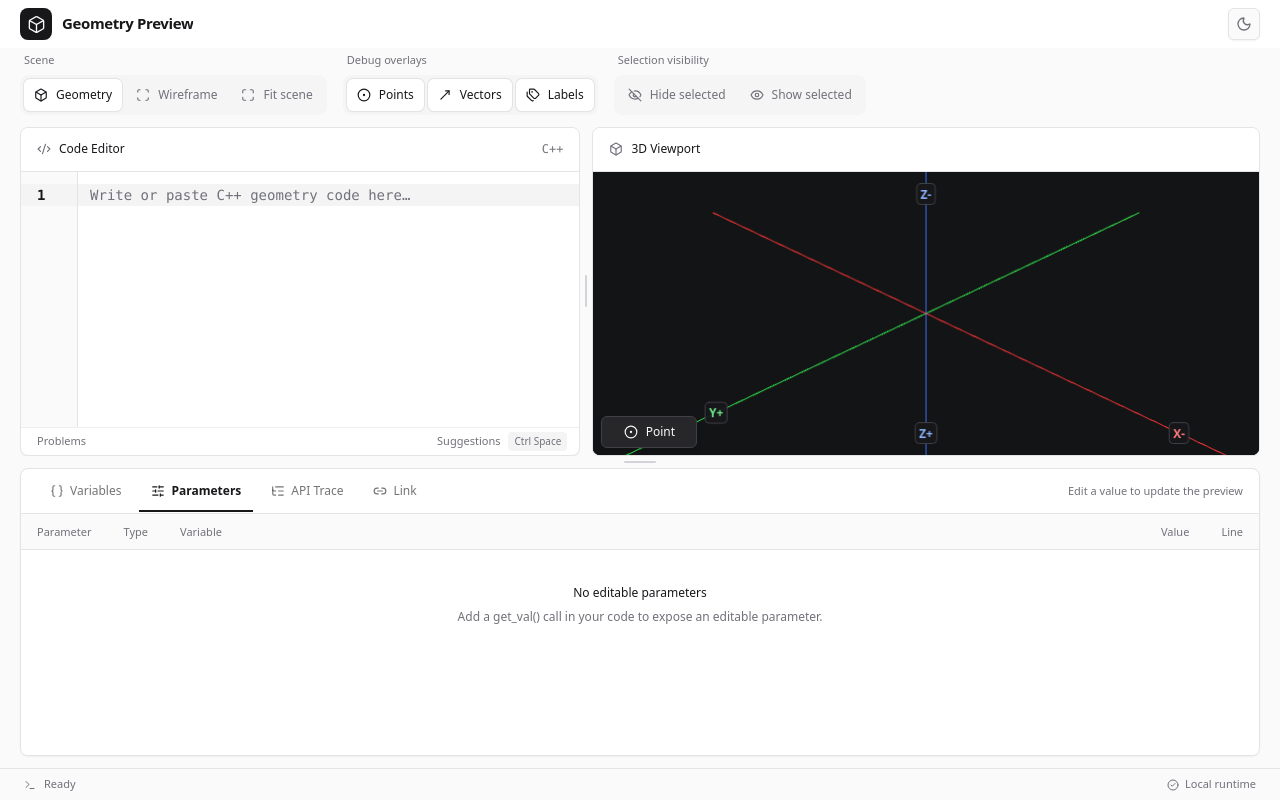
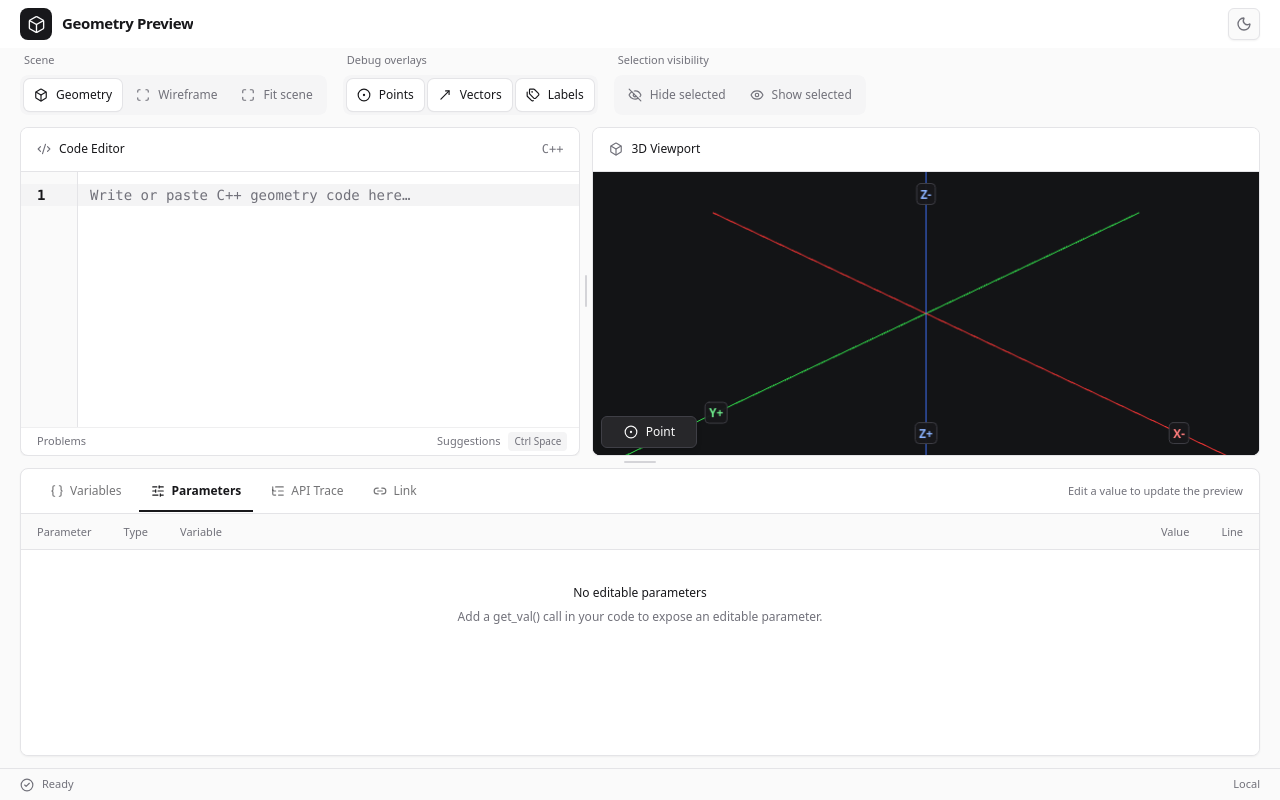
Before and after one commit to PhanVonHohenzollern/3d, a React (Vite) app: page / in a window 1280 px wide. Built offline with nearby package versions, Linux system fonts and the light colour scheme.

Commit message:
Clarify preview status severity and theme focus states

```diff
--- a/src/components/StatusBar.tsx
+++ b/src/components/StatusBar.tsx
@@ -1,19 +1,45 @@
-import { CircleCheck, Terminal } from 'lucide-react';
-import type { StatusBarModel } from '../hooks/mainWindow/StatusBarModel';
+import { CircleAlert, CircleCheck, TriangleAlert } from 'lucide-react';
 import { useStatusBar } from '../hooks/useStatusBar';
+import type { StatusBarProps } from '../types/statusBar';
+import { cn } from '../utils/cn';
+import { Tooltip, TooltipContent, TooltipProvider, TooltipTrigger } from './ui/tooltip';
 
-export function StatusBar({ model }: { model: StatusBarModel }) {
-  const message = useStatusBar(model);
+const presentation = {
+  info: { icon: CircleCheck, label: 'Status', style: 'text-muted-foreground' },
+  warning: { icon: TriangleAlert, label: 'Warning', style: 'border-warning/30 bg-warning/5 text-warning' },
+  error: { icon: CircleAlert, label: 'Error', style: 'border-destructive/30 bg-destructive/5 text-destructive' },
+};
+
+export function StatusBar({ model }: StatusBarProps) {
+  const { message, tone } = useStatusBar(model);
+  const { icon: Icon, label, style } = presentation[tone];
 
   return (
-    <footer className="flex h-8 shrink-0 items-center gap-2 border-t border-line px-4 text-[11px] text-muted-foreground sm:px-6">
-      <Terminal className="size-3 shrink-0" aria-hidden />
-      <span role="status" className="min-w-0 flex-1 truncate">
-        {message || 'Ready'}
-      </span>
-      <span className="hidden items-center gap-1.5 sm:flex">
-        <CircleCheck className="size-3" aria-hidden /> Local runtime
-      </span>
+    <footer className={cn('flex h-8 shrink-0 items-center gap-2 border-t border-line px-2 text-[11px] sm:px-5', style)}>
+      <Icon className="size-3.5 shrink-0" aria-hidden />
+      <TooltipProvider delayDuration={300}>
+        <Tooltip>
+          <TooltipTrigger asChild>
+            <span
+              role="status"
+              tabIndex={0}
+              className="min-w-0 flex-1 truncate rounded-sm outline-none focus-visible:ring-2 focus-visible:ring-ring"
+            >
+              <span className="sr-only">{label}: </span>
+              {message}
+            </span>
+          </TooltipTrigger>
+          <TooltipContent
+            side="top"
+            align="start"
+            sideOffset={8}
+            className="max-w-[min(560px,calc(100vw-24px))] text-left leading-relaxed wrap-anywhere whitespace-pre-wrap"
+          >
+            {message}
+          </TooltipContent>
+        </Tooltip>
+      </TooltipProvider>
+      <span className="hidden shrink-0 text-muted-foreground sm:inline">Local</span>
     </footer>
   );
 }
--- a/src/hooks/mainWindow/MainWindow.ts
+++ b/src/hooks/mainWindow/MainWindow.ts
@@ -380,7 +380,7 @@ export class MainWindow extends Observable {
     try {
       result = this.m_runtime.executeUpToLine(source, line);
     } catch (e) {
-      this.statusBar().showMessage(`Line ${line}: preview stopped: ${what(e)}`, 4000);
+      this.statusBar().showMessage(`Line ${line}: preview stopped: ${what(e)}`, 4000, 'error');
 
       return;
     }
@@ -406,10 +406,10 @@ export class MainWindow extends Observable {
       let message = `Line ${line} | ${this.m_geometryScene.meshes.length} live mesh(es) | ${result.apiCalls.length} API call(s)`;
       if (this.m_geometryScene.warnings.length)
         message += ` | geometry warning: ${this.m_geometryScene.warnings[this.m_geometryScene.warnings.length - 1]}`;
-      this.statusBar().showMessage(message, 2600);
+      this.statusBar().showMessage(message, 2600, this.m_geometryScene.warnings.length ? 'warning' : 'info');
     } else {
       const d = result.diagnostics[result.diagnostics.length - 1];
-      this.statusBar().showMessage(`Line ${d.line}: ${d.message}`, 4000);
+      this.statusBar().showMessage(`Line ${d.line}: ${d.message}`, 4000, 'error');
     }
   }
 
--- a/src/hooks/mainWindow/StatusBarModel.ts
+++ b/src/hooks/mainWindow/StatusBarModel.ts
@@ -1,17 +1,24 @@
+import type { StatusTone } from '../../types/statusBar';
 import { Observable } from '../observable/Observable';
 
 export class StatusBarModel extends Observable {
   #message = '';
+  #tone: StatusTone = 'info';
   #timer: ReturnType<typeof setTimeout> | undefined;
 
   currentMessage(): string {
     return this.#message;
   }
 
-  showMessage(message: string, timeout = 0): void {
+  currentTone(): StatusTone {
+    return this.#tone;
+  }
+
+  showMessage(message: string, timeout = 0, tone: StatusTone = 'info'): void {
     if (this.#timer !== undefined) clearTimeout(this.#timer);
     this.#timer = undefined;
     this.#message = message;
+    this.#tone = tone;
     if (timeout > 0) this.#timer = setTimeout(() => this.clearMessage(), timeout);
     this.changed();
   }
@@ -20,6 +27,7 @@ export class StatusBarModel extends Observable {
     if (this.#timer !== undefined) clearTimeout(this.#timer);
     this.#timer = undefined;
     this.#message = '';
+    this.#tone = 'info';
     this.changed();
   }
 }
--- a/src/hooks/useStatusBar.ts
+++ b/src/hooks/useStatusBar.ts
@@ -1,8 +1,8 @@
 import type { StatusBarModel } from './mainWindow/StatusBarModel';
 import { useObservable } from './useObservable';
 
-export function useStatusBar(model: StatusBarModel): string {
+export function useStatusBar(model: StatusBarModel) {
   useObservable(model);
 
-  return model.currentMessage();
+  return { message: model.currentMessage() || 'Ready', tone: model.currentTone() };
 }
--- a/src/index.css
+++ b/src/index.css
@@ -21,7 +21,7 @@
   --disabled: #a1a1aa;
   --border: #e4e4e7;
   --strong-border: #d4d4d8;
-  --ring: #a1a1aa;
+  --ring: #71717a;
   --primary: #18181b;
   --primary-foreground: #fafafa;
   --selection: #e4e4e7;
@@ -52,7 +52,7 @@
   --disabled: #71717a;
   --border: #27272a;
   --strong-border: #3f3f46;
-  --ring: #71717a;
+  --ring: #a1a1aa;
   --primary: #fafafa;
   --primary-foreground: #18181b;
   --selection: #3f3f46;
--- /dev/null
+++ b/src/types/statusBar.ts
@@ -0,0 +1,7 @@
+import type { StatusBarModel } from '../hooks/mainWindow/StatusBarModel';
+
+export type StatusTone = 'info' | 'warning' | 'error';
+
+export interface StatusBarProps {
+  model: StatusBarModel;
+}
```
Also changed, not shown: 1 other file (tests, documents, lock files or other folders).
